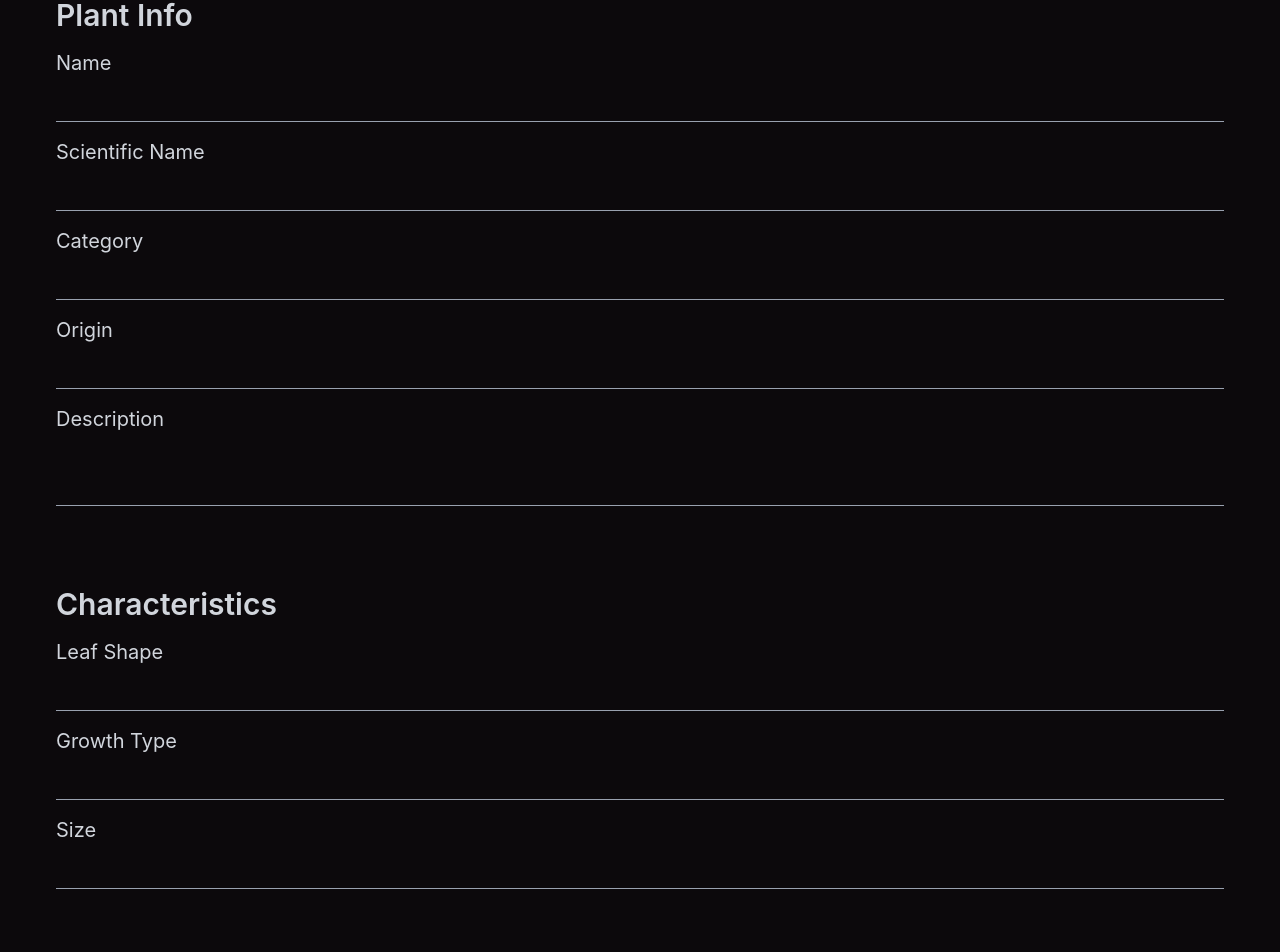
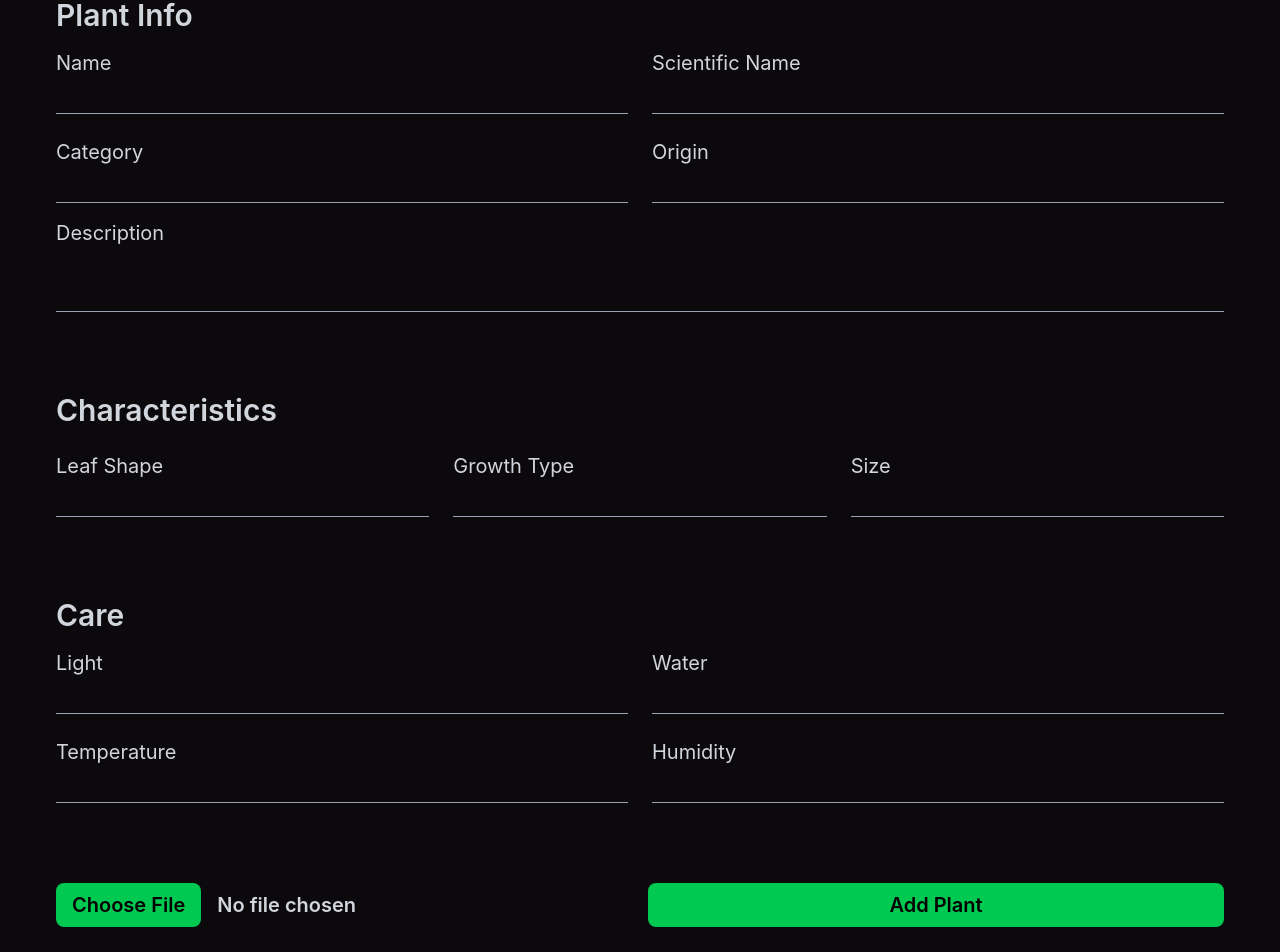
Before and after one commit to Mohamedkhaled81/Leafy, a Next.js app: page /plants/add in a window 1280 px wide. Shown: the part 279-1231 px from the top of the page. Built offline with nearby package versions, Linux system fonts and the light colour scheme.

Commit message:
Modifying Add Page and making a server Actions

```diff
--- a/src/app/plants/add/page.js
+++ b/src/app/plants/add/page.js
@@ -1,61 +1,186 @@
+"use client";
+import Image from "next/image";
+import { useState } from "react";
+import { addPlant } from "@/utilities/serverActions";
+
 export default function AddPlant() {
+  const [pickedImg, setPickedImg] = useState(null);
+
+  function handleImage(evnt) {
+    const file = evnt.target.files[0];
+    if (!file) {
+      setPickedImg(null);
+      return;
+    }
+
+    const fileReader = new FileReader();
+    fileReader.readAsDataURL(file);
+
+    fileReader.onload = () => {
+      setPickedImg(fileReader.result);
+    };
+  }
   return (
     <div className="text-gray-300 max-w-7xl mx-auto px-4 mt-10">
-      <form className="flex flex-col text-xl gap-20  mx-auto p-10">
+      <form
+        className="flex flex-col text-xl gap-20  mx-auto p-10"
+        action={addPlant}
+      >
         <h1 className="text-4xl font-bold">
           Add a new plant <span className="text-green-400">+</span>
         </h1>
 
         <div className="flex flex-col gap-4">
           <h2 className="text-3xl font-semibold">Plant Info</h2>
-          <label>Name</label>
-          <input name="name" className="focus:outline-none focus:ring-0 border-b border-gray-400" />
+          <div className="grid grid-cols-1 md:grid-cols-2 gap-6">
+            <div className="flex flex-col gap-2">
+              <label>Name</label>
+              <input
+                required
+                name="name"
+                className="focus:outline-none focus:ring-0 border-b border-gray-400"
+              />
+            </div>
 
-          <label>Scientific Name</label>
-          <input name="scientificName" className="focus:outline-none focus:ring-0 border-b border-gray-400" />
+            <div className="flex flex-col gap-2">
+              <label>Scientific Name</label>
+              <input
+                name="scientificName"
+                className="focus:outline-none focus:ring-0 border-b border-gray-400"
+              />
+            </div>
 
-          <label>Category</label>
-          <input name="category" className="focus:outline-none focus:ring-0 border-b border-gray-400" />
+            <div className="flex flex-col gap-2">
+              <label>Category</label>
+              <input
+                required
+                name="category"
+                className="focus:outline-none focus:ring-0 border-b border-gray-400"
+              />
+            </div>
 
-          <label>Origin</label>
-          <input name="origin" className="focus:outline-none focus:ring-0 border-b border-gray-400" />
-
-          <label>Description</label>
-          <textarea name="description" className="resize-none focus:outline-none focus:ring-0 border-b border-gray-400" />
+            <div className="flex flex-col gap-2">
+              <label>Origin</label>
+              <input
+                required
+                name="origin"
+                className="focus:outline-none focus:ring-0 border-b border-gray-400"
+              />
+            </div>
+          </div>
+          <div className="flex flex-col gap-2">
+            <label>Description</label>
+            <textarea
+              required
+              name="description"
+              className="resize-none focus:outline-none focus:ring-0 border-b border-gray-400"
+            />
+          </div>
         </div>
 
-        <div className="flex flex-col gap-4">
+        <div className="flex flex-col gap-6">
           <h2 className="text-3xl font-semibold">Characteristics</h2>
 
-          <label>Leaf Shape</label>
-          <input name="leafShape" className="focus:outline-none focus:ring-0 border-b border-gray-400" />
+          <div className="grid grid-cols-1 md:grid-cols-3 gap-6">
+            <div className="flex flex-col gap-2">
+              <label>Leaf Shape</label>
+              <input
+                required
+                name="leafShape"
+                className="focus:outline-none focus:ring-0 border-b border-gray-400"
+              />
+            </div>
 
-          <label>Growth Type</label>
-          <input name="growthType" className="focus:outline-none focus:ring-0 border-b border-gray-400" />
+            <div className="flex flex-col gap-2">
+              <label>Growth Type</label>
+              <input
+                required
+                name="growthType"
+                className="focus:outline-none focus:ring-0 border-b border-gray-400"
+              />
+            </div>
 
-          <label>Size</label>
-          <input name="size" className="focus:outline-none focus:ring-0 border-b border-gray-400" />
+            <div className="flex flex-col gap-2">
+              <label>Size</label>
+              <input
+                required
+                name="size"
+                className="focus:outline-none focus:ring-0 border-b border-gray-400"
+              />
+            </div>
+          </div>
         </div>
 
         <div className="flex flex-col gap-4">
           <h2 className="text-3xl font-semibold">Care</h2>
+          <div className="grid grid-cols-1 md:grid-cols-2 gap-6">
+            <div className="flex flex-col gap-2">
+              <label>Light</label>
+              <input
+                required
+                name="light"
+                className="focus:outline-none focus:ring-0 border-b border-gray-400"
+              />
+            </div>
 
-          <label>Light</label>
-          <input name="light" className="focus:outline-none focus:ring-0 border-b border-gray-400" />
+            <div className="flex flex-col gap-2">
+              <label>Water</label>
+              <input
+                required
+                name="water"
+                className="focus:outline-none focus:ring-0 border-b border-gray-400"
+              />
+            </div>
 
-          <label>Water</label>
-          <input name="water" className="focus:outline-none focus:ring-0 border-b border-gray-400" />
+            <div className="flex flex-col gap-2">
+              <label>Temperature</label>
+              <input
+                required
+                name="temperature"
+                className="focus:outline-none focus:ring-0 border-b border-gray-400"
+              />
+            </div>
 
-          <label>Temperature</label>
-          <input name="temperature" className="focus:outline-none focus:ring-0 border-b border-gray-400" />
-
-          <label>Humidity</label>
-          <input name="humidity" className="focus:outline-none focus:ring-0 border-b border-gray-400" />
+            <div className="flex flex-col gap-2">
+              <label>Humidity</label>
+              <input
+                required
+                name="humidity"
+                className="focus:outline-none focus:ring-0 border-b border-gray-400"
+              />
+            </div>
+          </div>
         </div>
 
-        <button className="mt-6 font-bold bg-green-500 hover:bg-green-600 text-black py-2 rounded-lg">
-          Add Plant
-        </button>
+        {pickedImg && (
+          <div className="flex flex-col gap-4 items-center">
+            <h2 className="text-3xl font-semibold">Image Preview</h2>
+            <div className="relative w-150 h-150 overflow-hidden rounded-xl">
+              <Image
+                src={pickedImg}
+                alt="slide"
+                fill
+                className="object-cover "
+              />
+            </div>
+          </div>
+        )}
+
+        <div className="flex gap-4 items-center justify-center">
+          <input
+            type="file"
+            accept="image/png, image/jpeg"
+            name="image"
+            onChange={handleImage}
+            className="flex-1 font-semibold  text-gray-300 file:mr-4 file:py-2 file:px-4
+               file:rounded-lg file:border-0 file:bg-green-500
+               file:text-black hover:file:bg-green-600"
+          />
+
+          <button className="flex-1 font-semibold bg-green-500 hover:bg-green-600 text-black py-2 rounded-lg">
+            Add Plant
+          </button>
+        </div>
       </form>
     </div>
   );
--- /dev/null
+++ b/src/utilities/serverActions.js
@@ -0,0 +1,26 @@
+"use server";
+export async function addPlant(formData) {
+  const plant = {
+    name: formData.get("name"),
+    scientificName: formData.get("scientificName"),
+    category: formData.get("category"),
+    origin: formData.get("origin"),
+    description: formData.get("description"),
+
+    characteristics: {
+      leafShape: formData.get("leafShape"),
+      growthType: formData.get("growthType"),
+      size: formData.get("size"),
+    },
+
+    care: {
+      light: formData.get("light"),
+      water: formData.get("water"),
+      temperature: formData.get("temperature"),
+      humidity: formData.get("humidity"),
+    },
+
+    image: formData.get("image"),
+  };
+  console.log(plant);
+}
```
